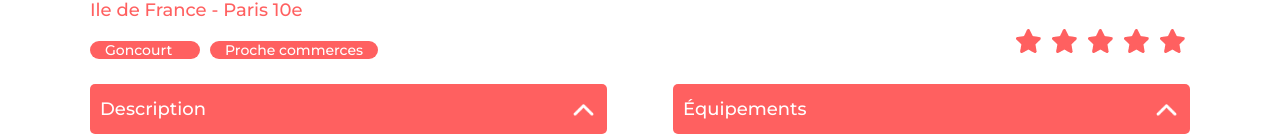
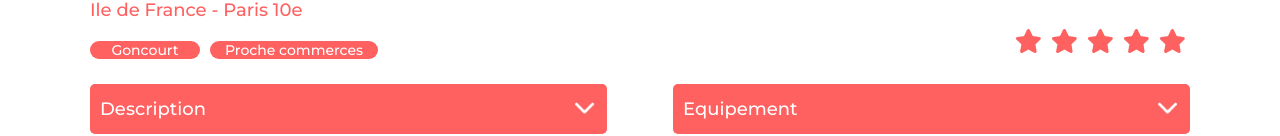
Before and after one commit to Houroux/P6-OC-Kasa, a React (Create React App) app in the folder kasa/: page /location/0979876d in a window 1280 px wide. Shown: the part 674-810 px from the top of the page. Built offline with nearby package versions, Linux system fonts and the light colour scheme.

Commit message:
Fix : Fusion of similar components

```diff
--- a/kasa/package.json
+++ b/kasa/package.json
@@ -1,5 +1,5 @@
 {
-	"homepage": "https://houroux.github.io/P6-OC-Kasa",
+	"homepage": "https://houroux.github.io",
 	"name": "kasa",
 	"version": "0.1.0",
 	"private": true,
--- a/kasa/src/components/AboutBanner/index.jsx
+++ /dev/null
@@ -1,7 +0,0 @@
-import React from "react";
-import "../../style/homeBanner.scss";
-import "../../style/aboutBanner.scss";
-
-export default function AboutBanner() {
-	return <div className="homeBanner aboutBanner"></div>;
-}
--- a/kasa/src/components/AboutCard/index.jsx
+++ /dev/null
@@ -1,39 +0,0 @@
-import React, { useState } from "react";
-import arrowClosed from "../../images/arrowClosed.png";
-import arrowOpened from "../../images/arrowOpened.png";
-import "../../style/aboutCard.scss";
-
-export default function AboutCard({ title, description }) {
-	const [isClosed, setStateOfCard] = useState(true);
-	return isClosed ? (
-		<div className="aboutCard">
-			<div
-				className="aboutCardHead"
-				onClick={() => setStateOfCard(false)}
-			>
-				<h3>{title}</h3>
-				<img
-					src={arrowClosed}
-					alt="fleche d'ouverture"
-				/>
-			</div>
-		</div>
-	) : (
-		<div className="aboutCard">
-			<div
-				className="aboutCardHead aboutCardHeadOpened"
-				onClick={() => setStateOfCard(true)}
-			>
-				<h3>{title}</h3>
-
-				<img
-					src={arrowOpened}
-					alt="fleche de fermeture"
-				/>
-			</div>
-			<div className="aboutCardOpened">
-				<p>{description}</p>
-			</div>
-		</div>
-	);
-}
--- /dev/null
+++ b/kasa/src/components/Banner/index.jsx
@@ -0,0 +1,7 @@
+import React from "react";
+import "../../style/homeBanner.scss";
+import "../../style/aboutBanner.scss";
+
+export default function HomeBanner({ className, children }) {
+	return <div className={className}>{children}</div>;
+}
--- a/kasa/src/components/Collapse/index.jsx
+++ b/kasa/src/components/Collapse/index.jsx
@@ -1,78 +1,29 @@
-import React, { useState } from "react";
+import React, { Children, useState } from "react";
 import arrowClosed from "../../images/arrowClosed.png";
 import arrowOpened from "../../images/arrowOpened.png";
 import "../../style/collapse.scss";
 
-export default function Collapse({ description, equipments }) {
-	const [isClosed, setIsClosed] = useState(true);
-	return description ? (
-		isClosed ? (
-			<div className="collapse descriptionContainer">
-				<div
-					className="collapseHead descriptionHead"
-					onClick={() => setIsClosed(false)}
-				>
-					Description
-					<img
-						src={arrowClosed}
-						alt="fleche d'ouverture"
-					/>
-				</div>
-			</div>
-		) : (
-			<div className="collapse descriptionContainer">
-				<div
-					className="collapseHead descriptionHead"
-					onClick={() => setIsClosed(true)}
-				>
-					Description
-					<img
-						src={arrowOpened}
-						alt="fleche d'ouverture"
-					/>
-				</div>
+import "../../style/aboutCard.scss";
 
-				<div
-					className="descriptionOpened"
-					onClick={() => setIsClosed(false)}
-				>
-					<p>{description}</p>
-				</div>
-			</div>
-		)
-	) : isClosed ? (
-		<div className="collapse equipmentsContainer">
+export default function Collapse({ title, children }) {
+	const [isClosed, setIsClosed] = useState(false);
+	const toggleDropDown = () => {
+		setIsClosed(!isClosed);
+	};
+	return (
+		<div className="collapse descriptionContainer">
 			<div
-				className="collapseHead equipmentsHead"
-				onClick={() => setIsClosed(false)}
+				className="collapseHead descriptionHead"
+				onClick={() => toggleDropDown()}
 			>
-				Équipements
+				{title}
 				<img
-					src={arrowClosed}
-					alt="fleche d'ouverture"
-				/>
-			</div>
-		</div>
-	) : (
-		<div className="collapse equipmentsContainer">
-			<div
-				className="collapseHead equipmentsHead"
-				onClick={() => setIsClosed(true)}
-			>
-				Équipements
-				<img
-					src={arrowOpened}
-					alt="fleche d'ouverture"
+					src={isClosed ? arrowClosed : arrowOpened}
+					alt={isClosed ? "fleche d'ouverture" : "fleche de fermeture"}
 				/>
 			</div>
 
-			<div className="equipmentsOpened">
-				<ul>
-					{equipments.map((equipment) => (
-						<li key={equipment}>{equipment}</li>
-					))}
-				</ul>
-			</div>
+			{isClosed && <div className="descriptionOpened">{children}</div>}
 		</div>
 	);
 }
--- a/kasa/src/components/HomeBanner/index.jsx
+++ /dev/null
@@ -1,6 +0,0 @@
-import React from "react";
-import "../../style/homeBanner.scss";
-
-export default function HomeBanner() {
-	return <div className="homeBanner">Chez vous, partout et ailleurs</div>;
-}
--- a/kasa/src/pages/About/index.jsx
+++ b/kasa/src/pages/About/index.jsx
@@ -1,8 +1,9 @@
 import React from "react";
 import Header from "../../components/Header";
 import Footer from "../../components/Footer";
-import AboutBanner from "../../components/AboutBanner";
-import AboutCard from "../../components/AboutCard";
+import Banner from "../../components/Banner";
+
+import Collapse from "../../components/Collapse";
 import "../../style/about.scss";
 
 export default function About() {
@@ -33,14 +34,15 @@ export default function About() {
 			<div className="margin__main">
 				<Header></Header>
 				<div className="about">
-					<AboutBanner></AboutBanner>
+					<Banner className="homeBanner aboutBanner">&nbsp;&nbsp;</Banner>
 					<div className="aboutCardContainer">
 						{aboutData.map((about) => (
-							<AboutCard
+							<Collapse
 								key={about.title}
 								title={about.title}
-								description={about.description}
-							></AboutCard>
+							>
+								<p>{about.description}</p>
+							</Collapse>
 						))}
 					</div>
 				</div>
--- a/kasa/src/pages/Home/index.jsx
+++ b/kasa/src/pages/Home/index.jsx
@@ -1,7 +1,7 @@
 import React, { useState, useEffect } from "react";
 import "../../style/home.scss";
 import Header from "../../components/Header";
-import HomeBanner from "../../components/HomeBanner";
+import Banner from "../../components/Banner";
 import HomeCard from "../../components/HomeCard";
 import Footer from "../../components/Footer";
 
@@ -31,7 +31,7 @@ export default function Home() {
 			<div className="margin__main">
 				<Header></Header>
 				<div className="home__body">
-					<HomeBanner></HomeBanner>
+					<Banner className="homeBanner">Chez vous, partout et ailleurs</Banner>
 					<div className="home__body__cardsContainer">
 						{logements.map((logement) => (
 							<HomeCard
--- a/kasa/src/pages/Location/index.jsx
+++ b/kasa/src/pages/Location/index.jsx
@@ -101,16 +101,16 @@ export default function Location() {
 						</div>
 					</div>
 					<div className="collapses">
-						<Collapse
-							className="collapse"
-							description={logement.description}
-							equipments={0}
-						></Collapse>
-						<Collapse
-							className="collapse"
-							description={0}
-							equipments={logement.equipments}
-						></Collapse>
+						<Collapse title="Description">
+							<p>{logement.description}</p>
+						</Collapse>
+						<Collapse title="Equipement">
+							<ul>
+								{logement.equipments.map((equipment) => (
+									<li key={equipment}>{equipment}</li>
+								))}
+							</ul>
+						</Collapse>
 					</div>
 				</div>
 			</div>
--- a/kasa/src/style/collapse.scss
+++ b/kasa/src/style/collapse.scss
@@ -2,6 +2,13 @@ $firstBP: 970px;
 $secondBP: 768px;
 
 .collapse {
+	margin-bottom: 30px;
+	@media (max-width: $firstBP) {
+		margin-bottom: 20px;
+	}
+	@media (max-width: $secondBP) {
+		margin-bottom: 10px;
+	}
 	&Head {
 		background: #ff6060;
 		border-radius: 5px;
@@ -41,6 +48,7 @@ $secondBP: 768px;
 		font-size: 18px;
 		visibility: hidden;
 		list-style-type: none;
+
 		@media (max-width: $firstBP) {
 			font-size: 12px;
 		}
--- a/kasa/src/style/location.scss
+++ b/kasa/src/style/location.scss
@@ -69,6 +69,8 @@ $fourthBP: 600px;
 					color: #ffffff;
 					list-style-type: none;
 					height: 18px;
+
+					justify-content: center;
 					@media (max-width: $secondBP) {
 						font-size: 12px;
 						min-width: 70px;
```
Also changed, not shown: kasa/src/components/LocationDescription/index.jsx (deleted, +0 -7 lines).
